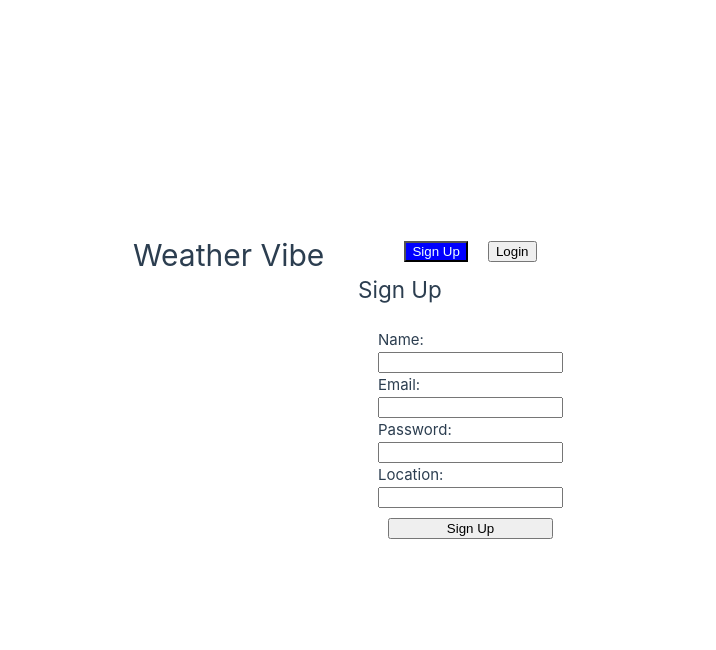
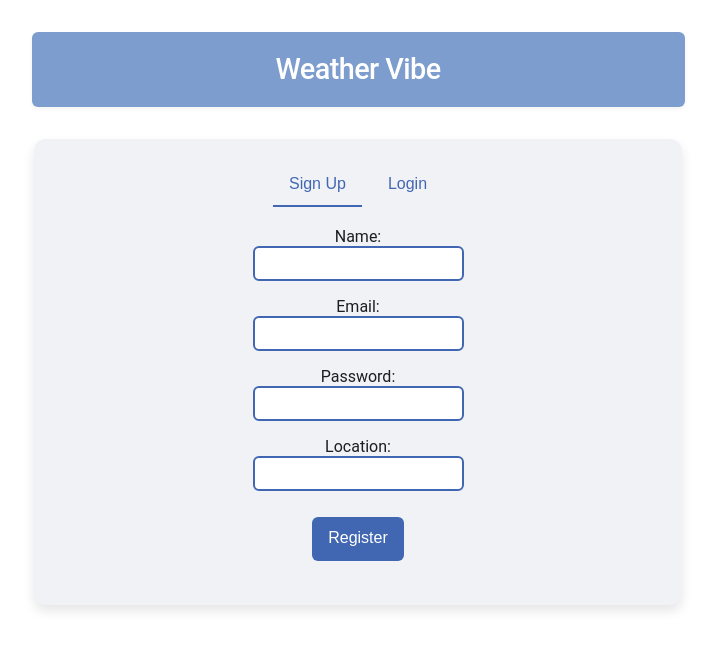
Before and after one commit to paolacernada/VibeCast, a Vue app: page / in a window 1280 px wide. Shown: the top 650 px of the page, without its empty margins (282-998 px from the left). Built offline with nearby package versions, Linux system fonts and the light colour scheme.

Commit message:
connected temp API, configured Match My Vibe feature, added some styling.

```diff
--- a/src/assets/main.css
+++ b/src/assets/main.css
@@ -1,4 +1,4 @@
-@import './base.css';
+/* @import './base.css';
 
 #app {
   max-width: 1280px;
@@ -32,4 +32,4 @@ a,
     grid-template-columns: 1fr 1fr;
     padding: 0 2rem;
   }
-}
+} */
--- a/src/components/mainheader.vue
+++ b/src/components/mainheader.vue
@@ -1,5 +1,7 @@
 <template>
-  <h1>Weather Vibe</h1>
+  <header class="main-header">
+    <h1>Weather Vibe</h1>
+  </header>
 </template>
 
 <script>
@@ -8,4 +10,27 @@ export default {
 };
 </script>
 
-<style></style>
+<style scoped>
+.main-header {
+  display: flex;
+  justify-content: center;
+  align-items: center;
+  background-color: rgba(80, 125, 188, 0.75);
+  color: #FFFFFF;
+  padding: 0.5rem 0;
+  box-shadow: 0 2px 4px rgba(0, 0, 0, 0.05);
+  transition: background-color 0.3s ease-in-out;
+  max-width: 653px;
+  margin: 2rem auto;
+  border-radius: 6px;
+}
+
+.main-header h1 {
+  margin: 0;
+  padding: 0.5rem 1rem;
+  font-size: 1.8rem;
+  font-family: 'Roboto', 'Helvetica Neue', Arial, sans-serif;
+  font-weight: 500;
+  letter-spacing: -0.02em;
+}
+</style>
--- a/src/components/userregistration.vue
+++ b/src/components/userregistration.vue
@@ -7,7 +7,6 @@
     </div>
 
     <div v-if="activeSection === 'signUp'">
-      <h2>Sign Up</h2>
       <form @submit.prevent="signUp">
         <label>Name:</label>
         <input v-model="name" required>
@@ -17,18 +16,17 @@
         <input type="password" v-model="password" required>
         <label>Location:</label>
         <input v-model="location" required>
-        <button type="submit">Sign Up</button>
+        <button type="submit">Register</button>
       </form>
     </div>
 
     <div v-if="activeSection === 'login'">
-      <h2>Login</h2>
       <form @submit.prevent="login">
         <label>Email:</label>
         <input v-model="loginEmail" required>
         <label>Password:</label>
         <input type="password" v-model="loginPassword" required>
-        <button type="submit">Login</button>
+        <button type="submit">Sign In</button>
       </form>
     </div>
   </div>
@@ -128,25 +126,64 @@ export default {
   display: flex;
   flex-direction: column;
   align-items: center;
+  max-width: 600px;
+  margin: 2rem auto;
+  padding: 1.5rem;
+  background-color: #F0F2F5;
+  border-radius: 12px;
+  box-shadow: 0 6px 12px rgba(0, 0, 0, 0.1);
+  font-family: 'Roboto', 'Helvetica Neue', Arial, sans-serif;
+  color: #1C1E21;
 }
 
 button {
-  margin: 10px;
+  padding: 0.75rem 1rem;
+  margin: 0 5px;
+  border: none;
+  border-bottom: 2px solid transparent;
   cursor: pointer;
+  font-size: 1rem;
+  color: #4267B2;
+  background-color: transparent;
+  transition: color 0.3s, border-color 0.3s;
+}
+
+button:hover {
+  color: #365899;
+  border-bottom: 2px solid #365899;
+}
+
+.active {
+  border-bottom: 2px solid #4267B2;
+  color: #4267B2;
 }
 
 form {
   display: flex;
   flex-direction: column;
-  margin: 20px
+  align-items: center;
+  margin: 20px;
 }
 
 button[type="submit"] {
   margin-top: 10px;
+  background-color: #4267B2;
+  color: white;
+  border-radius: 6px;
 }
 
-.active {
-  background-color: blue;
-  color: azure;
+button[type="submit"]:hover {
+  background-color: #365899;
+  transform: translateY(-2px);
+}
+
+input {
+  padding: 0.5rem;
+  margin-bottom: 1rem;
+  border: 2px solid #4267B2;
+  border-radius: 6px;
+  width: 100%;
+  box-sizing: border-box;
+  font-family: 'Roboto', 'Helvetica Neue', Arial, sans-serif;
 }
 </style>
--- a/src/components/weatherhome.vue
+++ b/src/components/weatherhome.vue
@@ -1,55 +1,166 @@
 <template>
-  <h1>Weather Home</h1>
-  <button>Match My Vibe</button>
+	<div class="weather-home">
+		<form @submit.prevent="fetchWeatherData" class="weather-form">
+			<input type="text" v-model="city" placeholder="Enter city name" class="city-input">
+			<button type="submit" class="submit-btn">Get Weather</button>
+		</form>
+		<div v-if="weather" class="weather-info">
+			<p>Temperature: {{ convertToFahrenheit(weather.temp) }}°F</p>
+			<p>Feels Like: {{ convertToFahrenheit(weather.feels_like) }}°F</p>
+			<p>Humidity: {{ weather.humidity }}%</p>
+			<p>Cloud Cover: {{ weather.cloud_pct }}%</p>
+			<p>Sunrise: {{ formatTime(weather.sunrise) }}</p>
+			<p>Sunset: {{ formatTime(weather.sunset) }}</p>
+		</div>
+		<button v-if="weather" @click="matchVibe" class="match-vibe-btn">Match My Vibe</button>
+		<div v-if="matchedPrompt" class="matched-prompt">
+			<p>{{ matchedPrompt }}</p>
+		</div>
+	</div>
 </template>
 
 <script>
+import weatherPrompts from '../../weather_prompts.json';
+
 export default {
-  name: 'weatherhome'
+	name: 'weatherhome',
+	data() {
+		return {
+			city: '', // To store the user input
+			weather: null, // To store the weather data
+			matchedPrompt: null, // To store the matched prompt
+		};
+	},
+	methods: {
+		async fetchWeatherData() {
+			this.matchedPrompt = null; // Reset the matched prompt at the start of a new search
+
+			const apiKey = import.meta.env.VITE_API_KEY;
+			const url = `https://api.api-ninjas.com/v1/weather?city=${this.city}`;
+
+			try {
+				const response = await fetch(url, {
+					method: 'GET',
+					headers: {
+						'X-Api-Key': apiKey,
+					},
+				});
+
+				if (!response.ok) {
+					throw new Error('Failed to fetch weather data');
+				}
+
+				const data = await response.json();
+				this.weather = data; // Store the weather data
+				console.log(data); // Or process your weather data
+			} catch (error) {
+				console.error('Error fetching weather data:', error);
+				this.weather = null; // Reset weather data on error
+			}
+		},
+		convertToFahrenheit(celsius) {
+			return Math.round(celsius * 9 / 5 + 32);
+		},
+		formatTime(timestamp) {
+			const date = new Date(timestamp * 1000); // Convert Unix timestamp to milliseconds
+			return date.toLocaleTimeString([], { hour: '2-digit', minute: '2-digit' });
+		},
+		matchVibe() {
+			if (!this.weather) return;
+
+			const temperature = this.convertToFahrenheit(this.weather.temp);
+			const cloudPct = this.weather.cloud_pct;
+			let condition;
+
+			if (cloudPct <= 30) {
+				condition = "Sunny";
+			} else if (cloudPct <= 70) {
+				condition = "Cloudy";
+			} else {
+				condition = "Rainy"; // Assuming rainy for high cloud percentage
+			}
+
+			// Find the correct temperature range
+			const tempRange = Object.keys(weatherPrompts).find(range => {
+				const [min, max] = range.split('-').map(Number);
+				return temperature >= min && temperature <= max;
+			});
+
+			if (tempRange && condition) {
+				this.matchedPrompt = weatherPrompts[tempRange][condition];
+			}
+		},
+	},
 };
 </script>
 
-<style></style>
+<style scoped>
+.weather-home,
+.weather-info {
+  max-width: 600px;
+  margin: 2rem auto;
+  padding: 1.5rem;
+  text-align: center;
+  background-color: #F0F2F5; /* Light background, similar to Facebook's secondary background color */
+  border-radius: 12px;
+  box-shadow: 0 6px 12px rgba(0, 0, 0, 0.1);
+  font-family: 'Roboto', 'Helvetica Neue', Arial, sans-serif;
+  color: #1C1E21; /* Dark grey, used for text on Facebook */
+}
 
-// Declaring the variables
-let lon;
-let lat;
-let temperature = document.querySelector(".temp");
-let summary = document.querySelector(".summary");
-let loc = document.querySelector(".location");
-let icon = document.querySelector(".icon");
-const kelvin = 273;
+.weather-form {
+  margin-bottom: 2rem;
+}
 
-window.addEventListener("load", () => {
-if (navigator.geolocation) {
-	navigator.geolocation.getCurrentPosition((position) => {
-	console.log(position);
-	lon = position.coords.longitude;
-	lat = position.coords.latitude;
+.city-input {
+  padding: 0.75rem;
+  margin-right: 0.5rem;
+  margin-bottom: 1rem;
+  border: 2px solid #4267B2;
+  border-radius: 6px;
+  font-size: 1rem;
+  width: calc(100% - 120px);
+  display: inline-block;
+  vertical-align: top;
+}
 
-	// API ID
-	const api = "65448fd6dae44d71810232128240503;
+.submit-btn,
+.match-vibe-btn {
+  padding: 0.75rem 1rem;
+  border: none;
+  border-radius: 6px;
+  cursor: pointer;
+  font-size: 1rem;
+  color: white;
+  transition: background-color 0.3s, transform 0.2s;
+  display: inline-block;
+}
 
-	// API URL
-	const base =
-JSON: http://api.weatherapi.com/v1/forecast.json?key=65448fd6dae44d71810232128240503&q=27612&days=7
+.submit-btn,
+.match-vibe-btn {
+  background-color: #4267B2;
+}
 
-	// Calling the API
+.submit-btn:hover,
+.match-vibe-btn:hover {
+  background-color: #365899;
+  transform: translateY(-2px);
+}
 
-    fetch(base)
-		.then((response) => {
-		return response.json();
-		})
-		.then((data) => {
-		console.log(data);
-		temperature.textContent =
-			Math.floor(data.main.temp - kelvin) + "°C";
-		summary.textContent = data.weather[0].description;
-		loc.textContent = data.name + "," + data.sys.country;
-		let icon1 = data.weather[0].icon;
-		icon.innerHTML =
-			`<img src="icons/${icon1}.svg" style= 'height:10rem'/>`;
-		});
-	});
+.weather-info,
+.matched-prompt {
+  padding: 1.5rem;
+  margin-top: 1rem;
+  border-radius: 10px;
+  color: #1C1E21;
+  background-color: #FFFFFF;
+  box-shadow: 0 4px 8px rgba(0, 0, 0, 0.06);
 }
-});
+
+.weather-info p,
+.matched-prompt p {
+  margin: 1rem 0;
+  font-size: 1.1rem;
+  line-height: 1.7;
+}
+</style>
```
Also changed, not shown: src/components/weatherhome copy.vue (added, +55 -0 lines).
